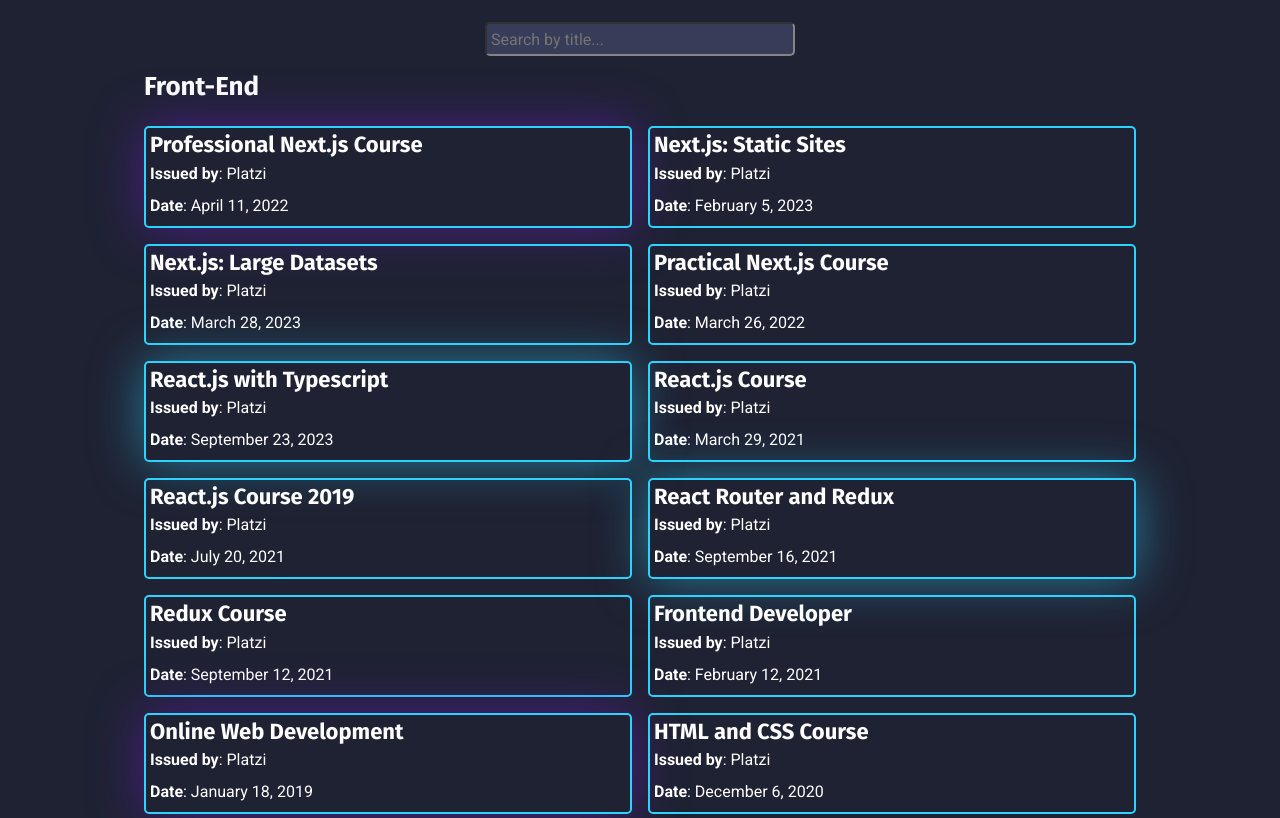
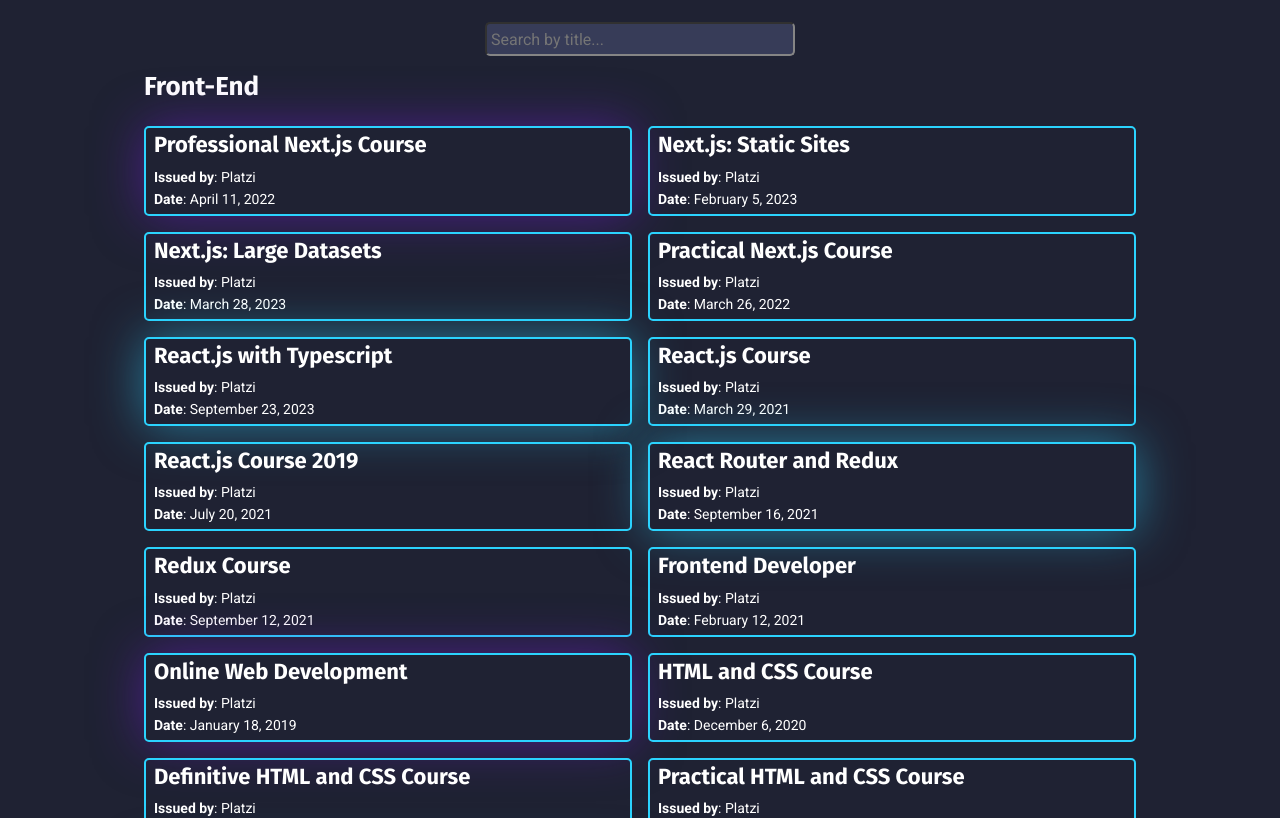
Before and after one commit to eg-delacruz/portfolio, a Next.js app: page /en in a window 1280 px wide. Shown: the part 4621-5439 px from the top of the page. Built offline with nearby package versions, Linux system fonts and the light colour scheme.

Commit message:
feat: add click icon to certificate cards when hover. Improve text hierarchy and padding

```diff
--- a/src/components/specificUse/CertificateCard/index.tsx
+++ b/src/components/specificUse/CertificateCard/index.tsx
@@ -1,9 +1,14 @@
-'use client';
+"use client";
+import Image from "next/image";
 
-import { useTranslations } from 'next-intl';
+import { useTranslations } from "next-intl";
 
 //Styles
-import styles from './styles.module.css';
+import styles from "./styles.module.css";
+
+//Assets
+import white_click_icon from "@assets/icons/click_white.svg";
+import black_click_icon from "@assets/icons/click_black.svg";
 
 //Types
 //Local
@@ -29,23 +34,38 @@
 
   return (
     <a
-      className={`${styles.certificate} ${purple_bg ? styles.purple_bg : ''} ${
-        blue_bg ? styles.blue_bg : ''
+      className={`${styles.certificate} ${purple_bg ? styles.purple_bg : ""} ${
+        blue_bg ? styles.blue_bg : ""
       }`}
       href={url}
-      target='_blank'
+      target="_blank"
     >
-      <h4>{title}</h4>
-      <p>
+      <div className={styles.info}>
+        <h4 className={styles.title}>{title}</h4>
+        <p className="small_paragraph">
           <strong>{t(`Page.certificates.issued_by`)}</strong>
-        {': '}
+          {": "}
           {issued_by}
         </p>
-      <p>
+        <p className="small_paragraph">
           <strong>{t(`Page.certificates.date`)}</strong>
-        {': '}
+          {": "}
           {issue_date}
         </p>
+      </div>
+
+      <Image
+        className={`${styles.click_icon} data-hide-on-theme-light`}
+        alt="click icon"
+        src={white_click_icon}
+        width={20}
+      />
+      <Image
+        className={`${styles.click_icon} data-hide-on-theme-dark`}
+        alt="click icon"
+        src={black_click_icon}
+        width={20}
+      />
     </a>
   );
 };
--- a/src/components/specificUse/CertificateCard/styles.module.css
+++ b/src/components/specificUse/CertificateCard/styles.module.css
@@ -4,8 +4,10 @@
   border: 2px solid var(--light-blue);
   border-radius: 5px;
   background-color: var(--primary-white);
-  padding: 4px;
+  padding: 4px 8px;
   z-index: 1;
+  display: flex;
+  justify-content: space-between;
 }
 
 .certificate:hover {
@@ -18,11 +20,24 @@
 .blue_bg {
   box-shadow: 0px 0px 50px rgba(43, 211, 254, 0.5);
 }
+.title {
+  margin-bottom: 8px;
+}
+.click_icon {
+  opacity: 0;
+  position: relative;
+  top: 10%;
+  transition: 0.5s;
+}
+.certificate:hover .click_icon {
+  opacity: 1;
+  top: 5%;
+}
 
-[data-theme='dark'] .certificate {
+[data-theme="dark"] .certificate {
   color: var(--primary-white);
   background-color: initial;
 }
-[data-theme='dark'] .certificate:hover {
+[data-theme="dark"] .certificate:hover {
   background-color: var(--contrast-black-2);
 }
--- a/src/components/specificUse/DarkModeToggler/styles.module.css
+++ b/src/components/specificUse/DarkModeToggler/styles.module.css
@@ -3,7 +3,7 @@
   flex-direction: column;
   align-items: center;
   justify-content: center;
-  height: 100vh;
+  /* height: 100vh; */
 }
 
 .label {
@@ -19,7 +19,7 @@
   transition: 0.3s;
 }
 .label:after {
-  content: '';
+  content: "";
   width: 25px;
   height: 25px;
   position: absolute;
--- a/src/components/specificUse/Header/styles.module.css
+++ b/src/components/specificUse/Header/styles.module.css
@@ -138,10 +138,10 @@
   }
 
   /* Dark theme  */
-  [data-theme='dark'] .header {
+  [data-theme="dark"] .header {
     background: rgb(36, 40, 61, 0.7);
   }
-  [data-theme='dark'] .menu a {
+  [data-theme="dark"] .menu a {
     color: var(--primary-white);
   }
 }
```
Also changed, not shown: src/assets/icons/click_black.svg (added), src/assets/icons/click_white.svg (added). Lines whose indentation alone changed are shown as unchanged.
